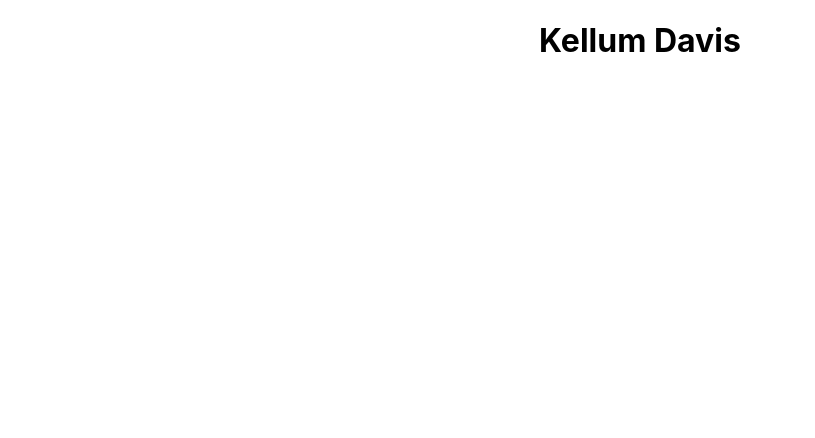
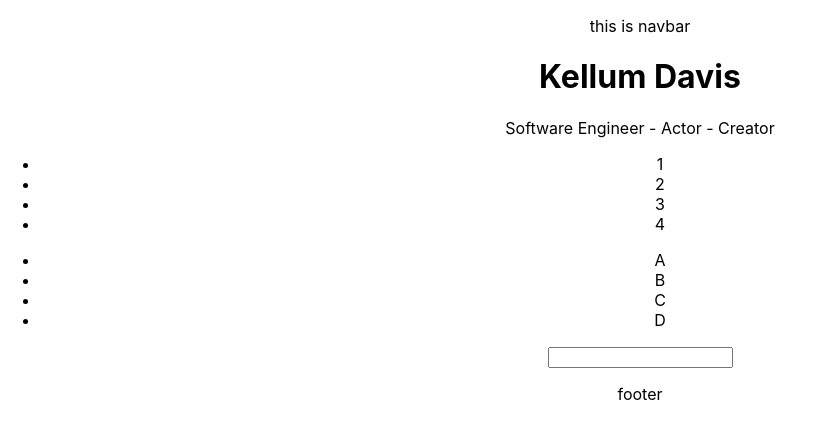
Before and after one commit to kellumdavis/portfolio, a React (Create React App) app: page / in a window 1280 px wide. Shown: the top 438 px of the page, without its empty margins (0-815 px from the left). Built offline with nearby package versions, Linux system fonts and the light colour scheme.

Commit message:
added all home page components

```diff
--- /dev/null
+++ b/src/Components/Contact.js
@@ -0,0 +1,11 @@
+function Contact(){
+    return(
+        <div>
+            <form>
+            <input></input>
+            </form>
+        </div>
+    )
+}
+
+export default Contact;
--- /dev/null
+++ b/src/Components/Footer.js
@@ -0,0 +1,9 @@
+function Footer(){
+    return(
+        <div>
+            <p>footer</p>
+        </div>
+    )
+}
+
+export default Footer;
--- a/src/Components/HomeMain.js
+++ b/src/Components/HomeMain.js
@@ -2,6 +2,7 @@ function HomeMain(){
     return(
         <div>
             <h1>Kellum Davis</h1>
+            <p>Software Engineer - Actor - Creator</p>
         </div>
     )
 }
--- /dev/null
+++ b/src/Components/Navbar.js
@@ -0,0 +1,9 @@
+function NavBar(){
+    return(
+        <div>
+            <p>this is navbar</p>
+        </div>
+    )
+}
+
+export default NavBar;
--- /dev/null
+++ b/src/Components/Projects.js
@@ -0,0 +1,14 @@
+function Projects(){
+    return(
+        <div>
+            <ul>
+                <li>A</li>
+                <li>B</li>
+                <li>C</li>
+                <li>D</li>
+            </ul>
+        </div>
+    )
+}
+
+export default Projects;
--- /dev/null
+++ b/src/Components/TechStack.js
@@ -0,0 +1,14 @@
+function TechStack(){
+    return(
+        <div>
+            <ul>
+                <li>1</li>
+                <li>2</li>
+                <li>3</li>
+                <li>4</li>
+            </ul>
+        </div>
+    )
+}
+
+export default TechStack;
--- a/src/Pages/Home.js
+++ b/src/Pages/Home.js
@@ -1,9 +1,18 @@
-import HomeMain from "../Components/HomeMain"
-
+import HomeMain from "../Components/HomeMain";
+import Projects from "../Components/Projects";
+import Contact from "../Components/Contact"
+import TechStack from "../Components/TechStack";
+import NavBar from "../Components/Navbar";
+import Footer from "../Components/Footer";
 function Home(){
     return(
         <div>
+            <NavBar />
             <HomeMain />
+            <TechStack />
+            <Projects />
+            <Contact />
+            <Footer />
         </div>
     )
 
```
